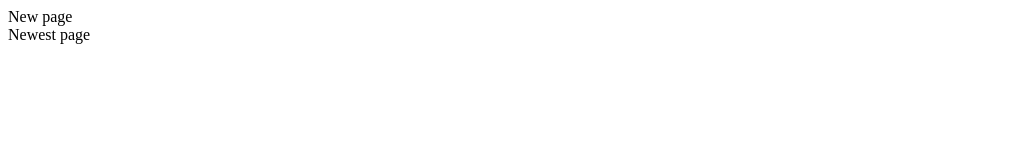
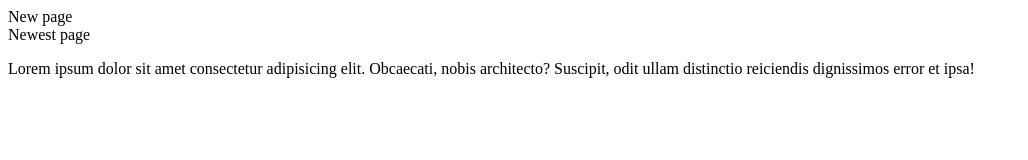
Before and after one commit to Maherukh/git, a plain HTML site: page index.html in a window 1280 px wide. Shown: the whole page, without its empty margins (0-1028 px from the left). Drawn offline with Linux system fonts and the light colour scheme.

Commit message:
second commit

```diff
--- a/index.html
+++ b/index.html
@@ -8,5 +8,6 @@
 <body>
     <div>New page</div>
     <div>Newest page</div>
+    <p>Lorem ipsum dolor sit amet consectetur adipisicing elit. Obcaecati, nobis architecto? Suscipit, odit ullam distinctio reiciendis dignissimos error et ipsa!</p>
 </body>
 </html>
```
